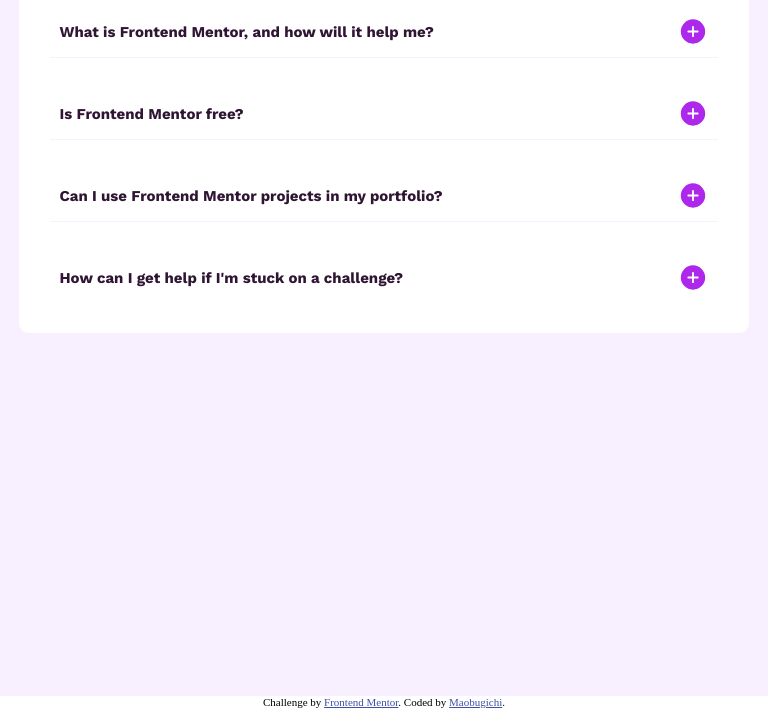
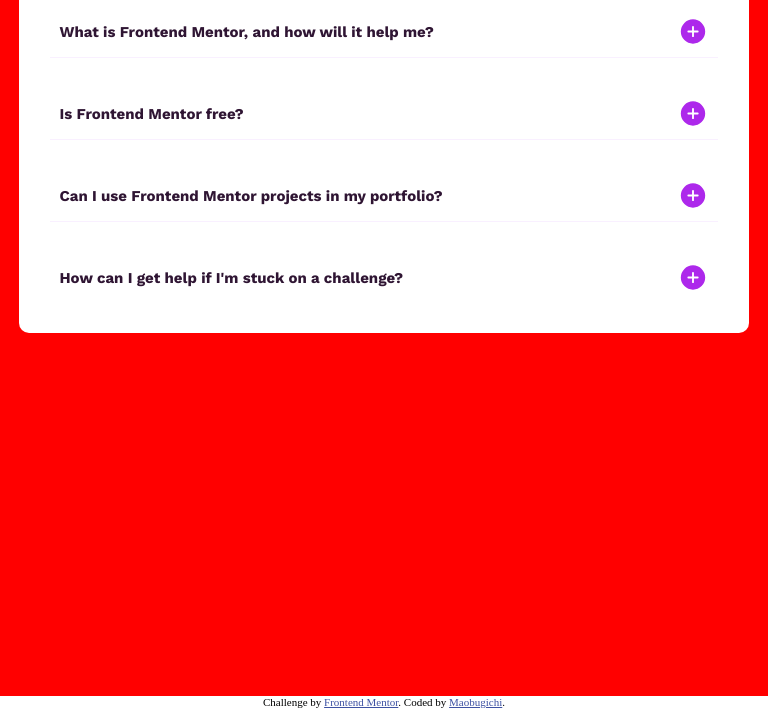
Before and after one commit to Maobugichi/faq-accordion, a plain HTML site: page index.html in a window 768 px wide. Shown: the part 344-1052 px from the top of the page. Drawn offline with nearby package versions, Linux system fonts and the light colour scheme; files whose address does not match are found by name.

Commit message:
yet again2

```diff
--- a/style.css
+++ b/style.css
@@ -146,9 +146,10 @@ article {
 
 }
 
-@media (min-width:700px) and (max-width:1000px) {
+@media (min-width:700px) and (max-width:1024px) {
     main {
         height: 130vh;
+        background-color: red;
         }
 
         section {
```
